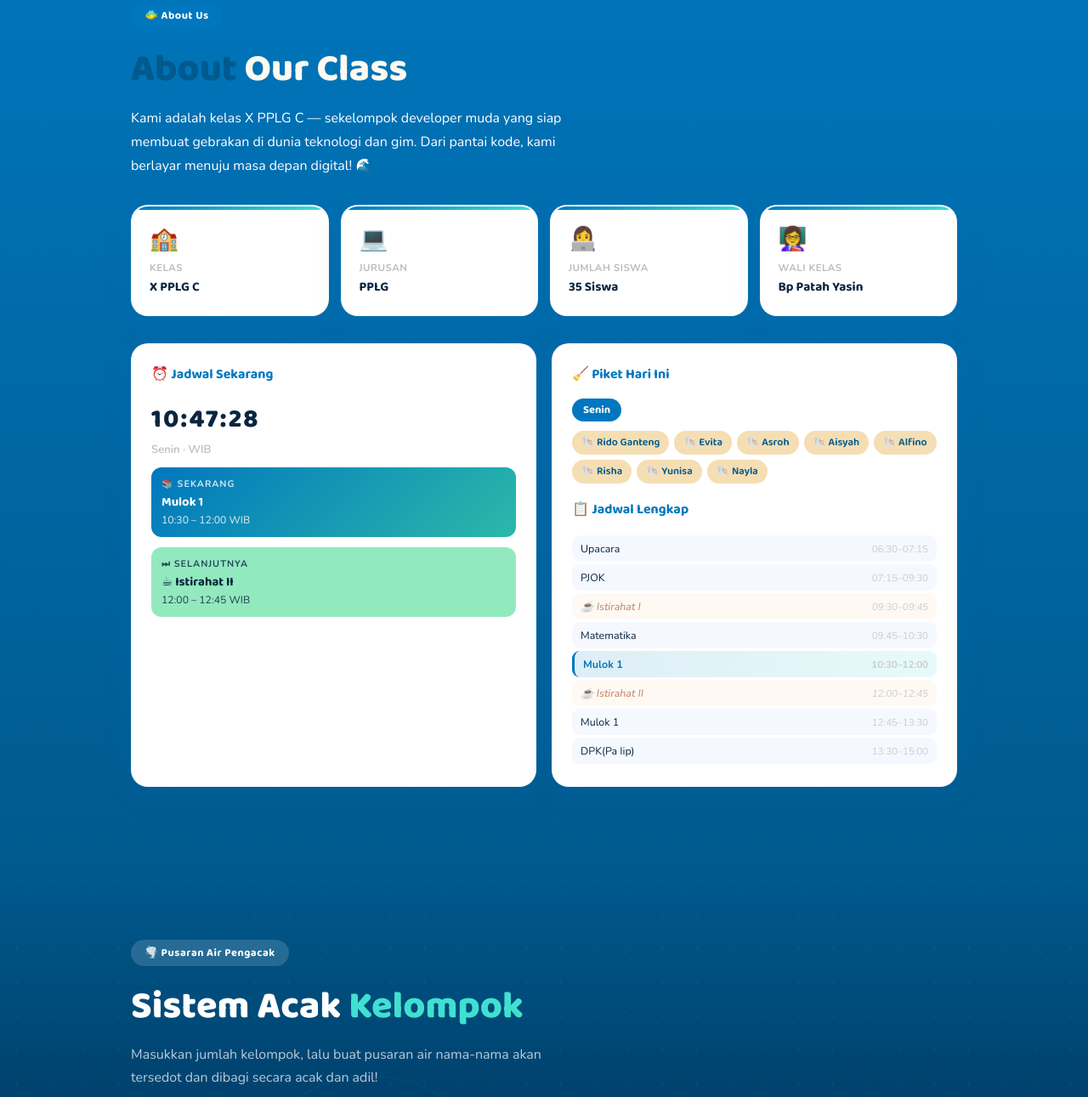
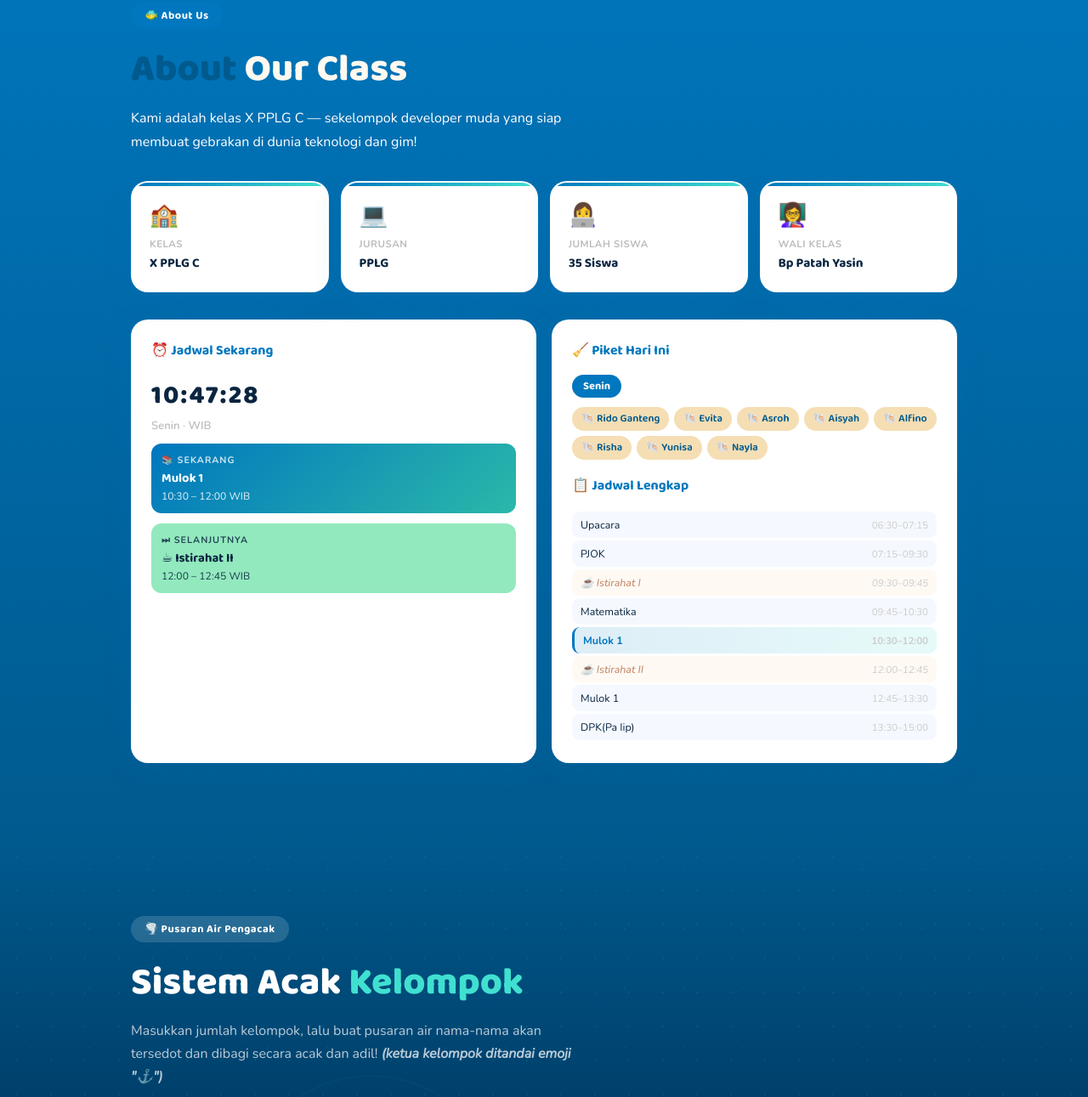
Before and after one commit to Idooo2202/X-PPLG-CODE, a plain HTML site: page index.html in a window 1280 px wide. Shown: the part 897-2188 px from the top of the page at 85% size. Drawn offline with nearby package versions, Linux system fonts and the light colour scheme.

Commit message:
Change : mengubah text pada about us dan menambahkan keterangan ketua kelompok pada pengacak kelompok

```diff
--- a/index.html
+++ b/index.html
@@ -71,7 +71,7 @@
       <div class="sec-badge">🐠 About Us</div>
       <h2 class="sec-title">About <span>Our Class</span></h2>
       <p class="sec-desc">Kami adalah kelas X PPLG C — sekelompok developer muda yang siap membuat gebrakan di dunia
-        teknologi dan gim. Dari pantai kode, kami berlayar menuju masa depan digital! 🌊</p>
+        teknologi dan gim!</p>
 
       <div class="id-grid">
         <div class="id-card rv">
@@ -140,7 +140,7 @@
       <div class="sec-badge" style="background:rgba(255,255,255,0.15)">🌪️ Pusaran Air Pengacak</div>
       <h2 class="sec-title" style="color:#fff">Sistem Acak <span style="color:var(--turq)">Kelompok</span></h2>
       <p class="rand-desc">Masukkan jumlah kelompok, lalu buat pusaran air nama-nama akan tersedot dan dibagi secara
-        acak dan adil!</p>
+        acak dan adil! <i><strong>(ketua kelompok ditandai emoji "⚓️")</strong></i></p>
 
       <!-- Whirlpool visual + form -->
       <div class="rand-center">
```
